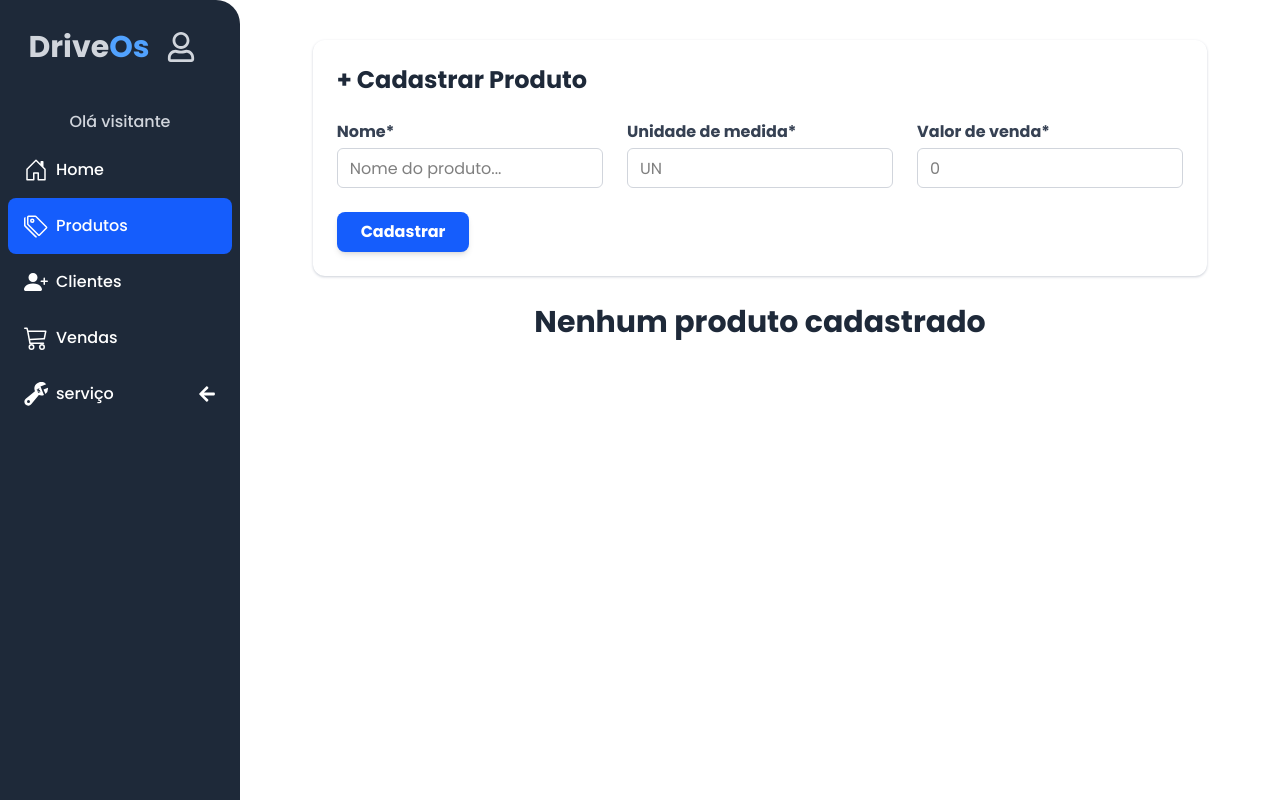
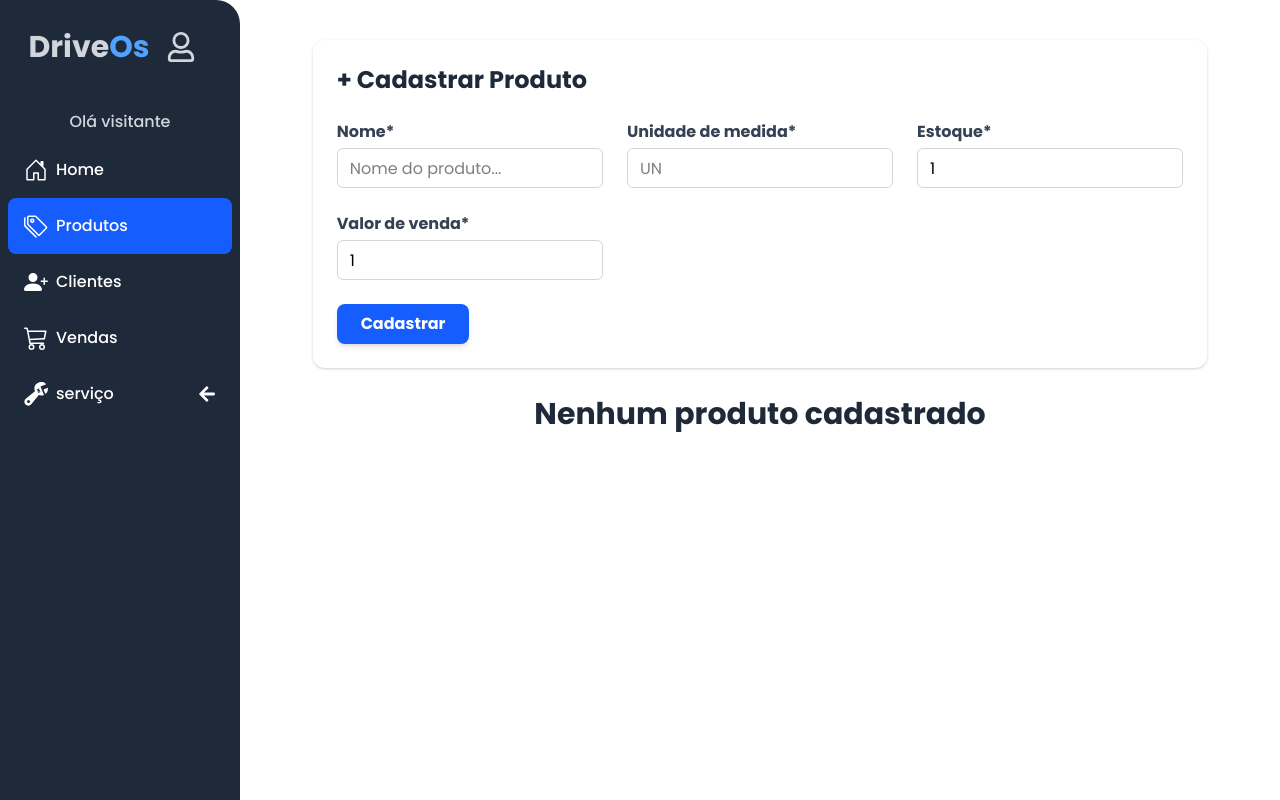
Before and after one commit to gustavols12/DriveOS, a Next.js app: page /produtos in a window 1280 px wide. Built offline with nearby package versions, Linux system fonts and the light colour scheme; no server answers; the database is empty.

Commit message:
Update: adiciona estoque do produto

```diff
--- a/src/@types/input.type.ts
+++ b/src/@types/input.type.ts
@@ -3,5 +3,8 @@ export interface InputProps {
   type: string;
   placeholder: string;
   value: string;
+  min?: string | number | undefined;
+  max?: string | number | undefined;
+  required?: boolean;
   onChange: (event: React.ChangeEvent<HTMLInputElement>) => void;
 }
--- a/src/app/api/produtos/route.ts
+++ b/src/app/api/produtos/route.ts
@@ -9,16 +9,17 @@ export async function POST(req: NextRequest) {
   if (!session || !session.user)
     return NextResponse.json({ error: 'Unauthorized' }, { status: 401 });
   try {
-    const { name, price, un } = await req.json();
+    const { name, priceConvertido, un, stock } = await req.json();
 
-    if (!name || !un || !price) {
+    if (!name || !un || !priceConvertido || !stock) {
       return NextResponse.json({ error: 'informe corretamente os dados' });
     }
     const newProduct = await prisma.produto.create({
       data: {
         name: name,
-        price: price,
+        price: priceConvertido,
         un: un,
+        stock: stock,
         userId: session.user.id,
       },
     });
--- a/src/app/produtos/@types/index.ts
+++ b/src/app/produtos/@types/index.ts
@@ -2,6 +2,7 @@ export interface ProductsPros {
   id: string;
   name: string;
   un: string;
+  stock: number | null;
   price: string;
   createdAt?: Date | null;
   updatedAt?: Date | null;
--- a/src/app/produtos/components/addProduct/index.tsx
+++ b/src/app/produtos/components/addProduct/index.tsx
@@ -4,25 +4,35 @@ import { Input } from '@/components/input';
 import { FormEvent, useState } from 'react';
 import { useRouter } from 'next/navigation';
 import toast from 'react-hot-toast';
+import { error } from 'console';
 
 export function FormProdutos() {
   const [name, setName] = useState('');
   const [un, setUn] = useState('');
-  const [price, setPrice] = useState('');
+  const [price, setPrice] = useState(1);
+  const [stock, setStock] = useState(1);
   const router = useRouter();
 
   async function handleAddProduct(e: FormEvent) {
     e.preventDefault();
 
-    if (name === '' || un === '' || price === '') {
-      toast.error('preencha os dados');
+    if (
+      name === '' ||
+      un === '' ||
+      !price ||
+      !stock ||
+      price < 0 ||
+      stock < 0
+    ) {
+      toast.error('preencha os dados corretamente');
       return;
     }
 
     try {
+      const priceConvertido = price.toString();
       const res = await fetch('/api/produtos', {
         method: 'POST',
-        body: JSON.stringify({ name, un, price }),
+        body: JSON.stringify({ name, un, priceConvertido, stock }),
       });
 
       if (!res.ok) {
@@ -31,7 +41,7 @@ export function FormProdutos() {
       }
       toast.success('cadastro efetuado com sucesso');
       setName('');
-      setPrice('');
+      setPrice(1);
       setUn('');
       router.refresh();
     } catch (error) {
@@ -55,6 +65,7 @@ export function FormProdutos() {
           </label>
           <Input
             id="nome"
+            required
             type="text"
             placeholder="Nome do produto..."
             value={name}
@@ -69,9 +80,27 @@ export function FormProdutos() {
           <Input
             id="UN"
             type="text"
+            required
             placeholder="UN"
             value={un}
             onChange={(e) => setUn(e.target.value)}
+          />
+        </div>
+        <div className="flex flex-col">
+          <label htmlFor="stock" className="text-gray-700 font-semibold mb-1">
+            Estoque*
+          </label>
+          <Input
+            id="stock"
+            type="number"
+            placeholder="1"
+            required
+            min={1}
+            max={99}
+            value={stock.toString()}
+            onChange={(e) => {
+              setStock(Number(e.target.value));
+            }}
           />
         </div>
 
@@ -82,9 +111,12 @@ export function FormProdutos() {
           <Input
             id="venda"
             type="number"
-            placeholder="0"
-            value={price}
-            onChange={(e) => setPrice(e.target.value)}
+            required
+            min={1}
+            max={99}
+            placeholder="1"
+            value={price.toString()}
+            onChange={(e) => setPrice(Number(e.target.value))}
           />
         </div>
       </div>
--- a/src/components/input/index.tsx
+++ b/src/components/input/index.tsx
@@ -1,6 +1,15 @@
 import { InputProps } from '@/@types/input.type';
 
-export function Input({ id, type, placeholder, value, onChange }: InputProps) {
+export function Input({
+  id,
+  type,
+  placeholder,
+  value,
+  onChange,
+  max,
+  min,
+  required,
+}: InputProps) {
   return (
     <input
       id={id}
@@ -9,6 +18,9 @@ export function Input({ id, type, placeholder, value, onChange }: InputProps) {
       placeholder={placeholder}
       value={value}
       onChange={onChange}
+      required={required}
+      min={min}
+      max={max}
     />
   );
 }
```
Also changed, not shown: 1 other file (tests, documents, lock files or other folders).
